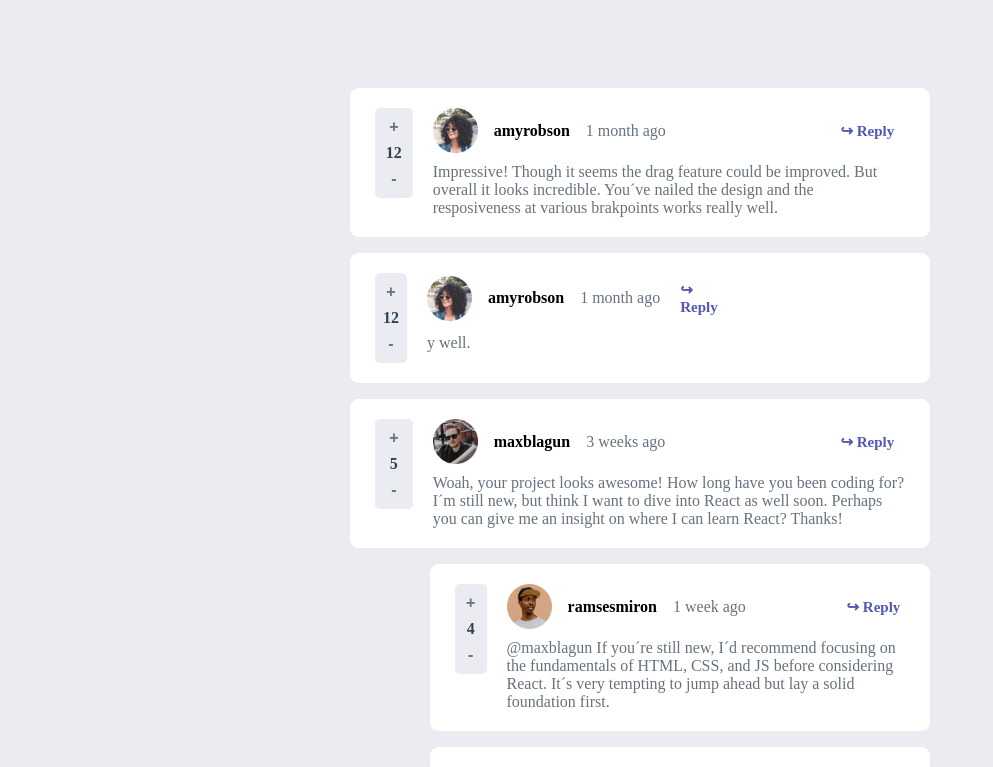
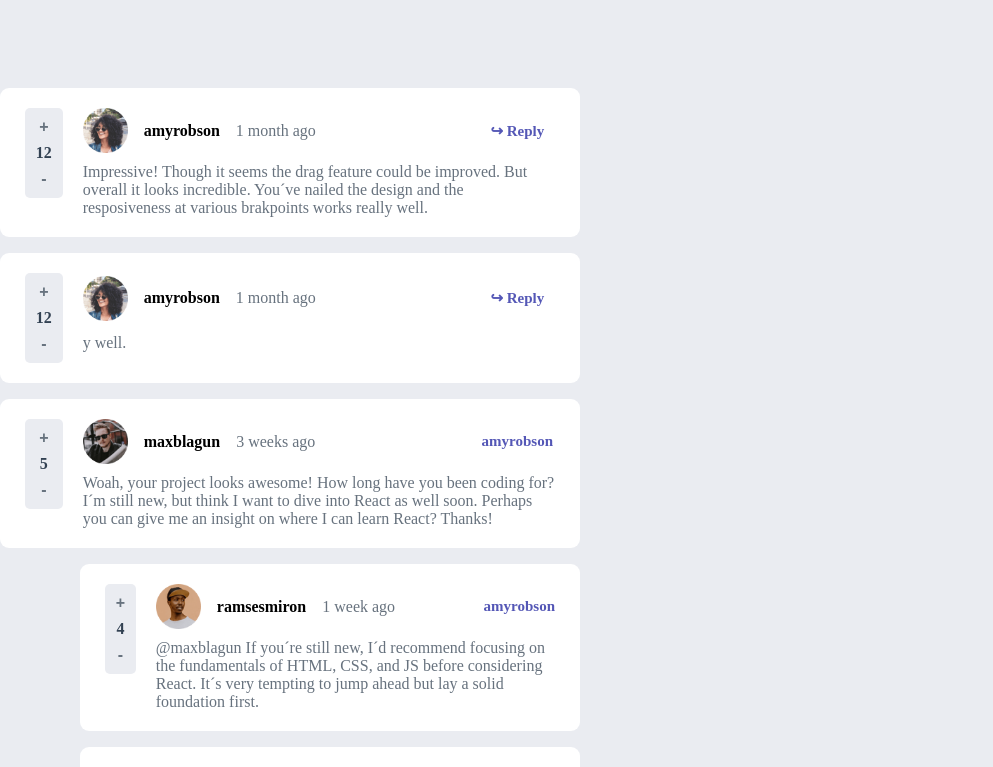
Before and after one commit to AraMilagros/comments-section, a React (Vite) app: page / in a window 1280 px wide. Shown: the top 767 px of the page, without its empty margins (0-993 px from the left). Built offline with nearby package versions, Linux system fonts and the light colour scheme.

Commit message:
pequeños cambios en los estilos

```diff
--- a/src/components/ElementComment/estilos.module.css
+++ b/src/components/ElementComment/estilos.module.css
@@ -6,7 +6,7 @@
     column-gap: 20px;
     row-gap: 10px;
     background: var(--white);
-
+    width: 100%;
 
 }
 
--- a/src/components/ElementComment/index.jsx
+++ b/src/components/ElementComment/index.jsx
@@ -7,7 +7,7 @@ import { useAppContext } from '../../context/ContextComments';
 export default function index(props) {
 
     const [bandera, setBandera] = useState(true);
-    const { likeDislike, commentsList } = useAppContext();
+    const { userActual, likeDislike, commentsList } = useAppContext();
 
     const likes = (action) => {
         if(bandera){
@@ -44,7 +44,7 @@ export default function index(props) {
             </div>
             {/* Btn que permite replicar al comentario */}
             <div className={estilos.reply} onClick={() => props.onClickReply(props.comment.username)}>
-                ↪ Reply
+                {props.comment.username === userActual ? '↪ Reply' : userActual}
             </div>
         </div>
     )
--- a/src/components/Reply/index.jsx
+++ b/src/components/Reply/index.jsx
@@ -8,6 +8,16 @@ export default function index(props) {
 
     const [textReply, setTextReply] = useState(props.type == 'reply' ? `@${props.userReply} ` : '');
 
+    const replyComment = (type) => {
+        if(type == 'comment'){
+            addComment(commentsList, textReply, userActual, userActual, type);
+            // Aqui se llama una funcion que se paso por props para limpiar el txt
+        }else{
+            // aqui cambiar el 2 por el parentId del comment que se hizo reply
+            addReply(2, textReply, userActual, userActual);
+            // luego cambiar el bool del reply para que desaparezca el componente reply
+        }
+    }
     return (
         <div className={estilos.container}>
             <div className={estilos.reply}>
--- a/src/pages/Comment/estilos.module.css
+++ b/src/pages/Comment/estilos.module.css
@@ -9,5 +9,5 @@
     flex-direction: column;
 
     width: max-content;
-    margin:auto;
+    /* margin:auto; */
 }
```
